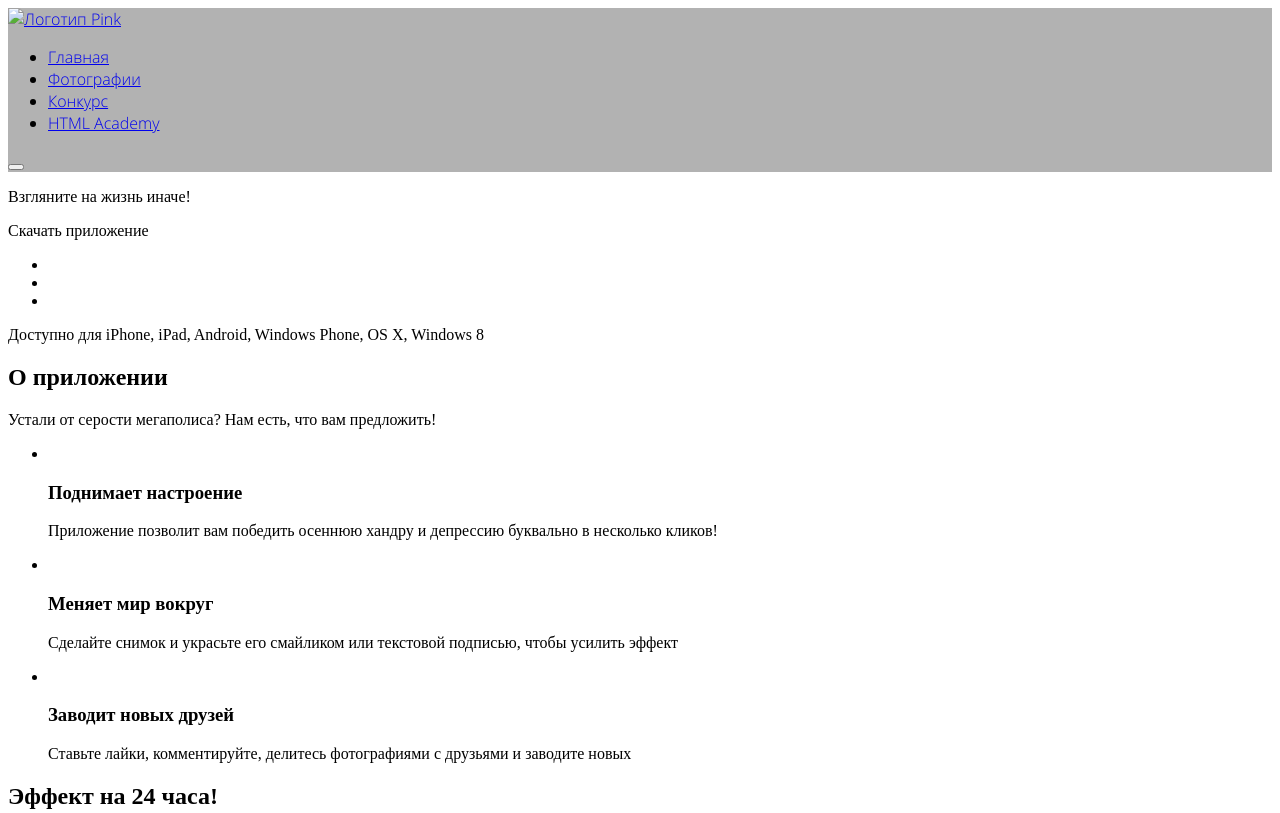
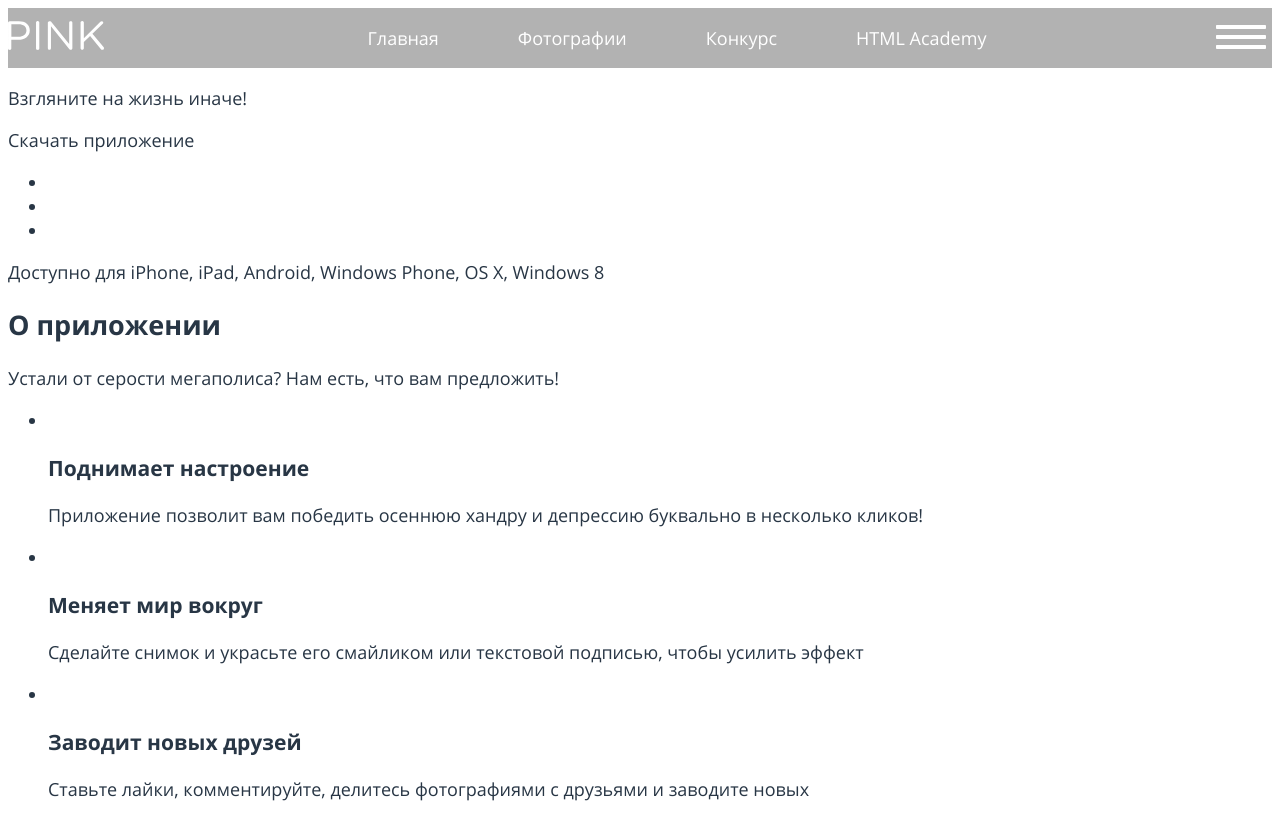
Before and after one commit to multiversal-destroyer/pink, a website: page source/index.html in a window 1280 px wide. Shown: the top 813 px of the page. Drawn offline with nearby package versions, Linux system fonts and the light colour scheme; files that its build step writes are made by us from their sources.

Commit message:
build: add header-navigation.scss

```diff
--- a/source/index.html
+++ b/source/index.html
@@ -9,25 +9,28 @@
 
   <body>
     <header class="header">
-      <a class="header__link-logo" href="index.html">
-        <img class="header__logo" src="img/lobo_mobile.svg" width="96" height="15" alt="Логотип Pink">
-      </a>
       <nav class="header__navigation header-navigation">
+        <a class="header-navigation__link-logo" href="index.html">
+          <img class="header-navigation__logo" src="img/svg/lobo_mobile.svg" width="96" height="15" alt="Логотип Pink">
+        </a>
         <ul class="header-navigation__list">
           <li class="header-navigation__item">
-            <a href="#" class="navigation__link">Главная</a>
+            <a href="#" class="header-navigation__link">Главная</a>
           </li>
           <li class="header-navigation__item">
-            <a href="catalog.html" class="navigation__link">Фотографии</a>
+            <a href="catalog.html" class="header-navigation__link">Фотографии</a>
           </li>
           <li class="header-navigation__item">
-            <a href="form.html" class="navigation__link">Конкурс</a>
+            <a href="form.html" class="header-navigation__link">Конкурс</a>
           </li>
           <li class="header-navigation__item">
-            <a href="catalog.html" class="navigation__link">HTML Academy</a>
+            <a href="catalog.html" class="header-navigation__link">HTML Academy</a>
           </li>
         </ul>
-        <button class="header-navigation__toggle">
+        <button class="header-navigation__toggle button">
+          <svg class="menu-icon" width="50" height="24" viewBox="0 0 50 24" fill="none" xmlns="http://www.w3.org/2000/svg">
+            <path d="M1.14 0C.99 0 .84.02.7.07S.43.2.33.3A.88.88 0 0 0 0 1v2c0 .27.12.52.33.7.22.2.5.3.8.3h47.73c.15 0 .3-.02.44-.07s.27-.12.37-.22A.88.88 0 0 0 50 3V1a.94.94 0 0 0-.33-.7c-.22-.2-.5-.3-.8-.3H1.13Zm0 10c-.15 0-.3.02-.44.07s-.27.12-.37.22A.88.88 0 0 0 0 11v2c0 .27.12.52.33.7.22.2.5.3.8.3h47.73c.15 0 .3-.02.44-.07s.27-.12.37-.22A.88.88 0 0 0 50 13v-2a.94.94 0 0 0-.33-.7c-.22-.2-.5-.3-.8-.3H1.13Zm0 10c-.15 0-.3.02-.44.07s-.27.12-.37.22A.88.88 0 0 0 0 21v2c0 .27.12.52.33.7.22.2.5.3.8.3h47.73c.15 0 .3-.02.44-.07s.27-.12.37-.22A.88.88 0 0 0 50 23v-2a.94.94 0 0 0-.33-.7c-.22-.2-.5-.3-.8-.3H1.13Z" fill="#fff"/>
+          </svg>
           <span class="visually-hidden">Открыть меню</span>
         </button>
       </nav>
--- /dev/null
+++ b/source/sass/blocks/_header-navigation.scss
@@ -0,0 +1,21 @@
+.header-navigation {
+  display: flex;
+  justify-content: space-between;
+  align-items: center;
+  background-color: rgba(0, 0, 0, 0.3);
+
+  &__list {
+    display: flex;
+    list-style: none;
+    gap: 79px;
+
+  }
+
+  &__link {
+    line-height: 18px;
+    text-decoration: none;
+    color: $basic-white;
+
+  }
+
+}
--- a/source/sass/blocks/_header.scss
+++ b/source/sass/blocks/_header.scss
@@ -1,6 +1,3 @@
-
-.header {
-  background-color: rgba(0, 0, 0, 0.3);
-  font-family: "Open Sans";
-  // font-size: 18px;
-}
+// .header {
+//   background-color: rgba(0, 0, 0, 0.3);
+// }
--- a/source/sass/global/fonts.scss
+++ b/source/sass/global/_fonts.scss
@@ -27,7 +27,7 @@
 @font-face {
   font-family: "Open Sans";
   font-style: normal;
-  font-weight: normal;
+  font-weight: 400;
   font-display: swap;
   src: url("../fonts/opensans.woff2") format("woff2"),
     url("../fonts/opensans.woff") format("woff");
@@ -36,7 +36,7 @@
 @font-face {
   font-family: "Open Sans";
   font-style: normal;
-  font-weight: bold;
+  font-weight: 700;
   font-display: swap;
   src: url("../fonts/opensansbold.woff2") format("woff2"),
     url("../fonts/opensansbold.woff") format("woff");
@@ -45,7 +45,7 @@
 @font-face {
   font-family: "Open Sans";
   font-style: normal;
-  font-weight: lighter;
+  font-weight: 300;
   font-display: swap;
   src: url("../fonts/opensanslight.woff2") format("woff2"),
     url("../fonts/opensanslight.woff") format("woff");
--- a/source/sass/global/global.scss
+++ b/source/sass/global/_global.scss
@@ -1,3 +1,9 @@
+body {
+  font-family: "Open Sans";
+  font-size: 18px;
+  color: $main-gray;
+}
+
 img {
   max-width: 100%;
   height: auto;
@@ -15,3 +21,11 @@ img {
   clip: rect(0 0 0 0);
   overflow: hidden;
 }
+
+.button {
+  display: inline-block;
+  background: none;
+  border: none;
+  text-align: center;
+  text-decoration: none;
+}
--- a/source/sass/style.scss
+++ b/source/sass/style.scss
@@ -1,8 +1,10 @@
+// global Уроды ебаные.
+
+@import 'global/variables.scss';
+@import 'global/global.scss';
+@import 'global/fonts.scss';
 
 // blocks
+
 @import 'blocks/header.scss';
-
-// global Уроды ебаные.
-@import 'global/global.scss';
-@import 'global/fonts.scss';
-@import 'global/variables.scss';
+@import 'blocks/header-navigation.scss';
```
Also changed, not shown: source/img/svg/close-menu-btn.svg (added), source/img/svg/lobo_mobile.svg (added), source/img/svg/open-menu-btn.svg (added), source/sass/css/fonts.css (deleted), source/sass/css/global.css (deleted), source/sass/css/variables.css (deleted), source/sass/global/_variables.scss (renamed from source/sass/global/variables.scss), 3 other files.
